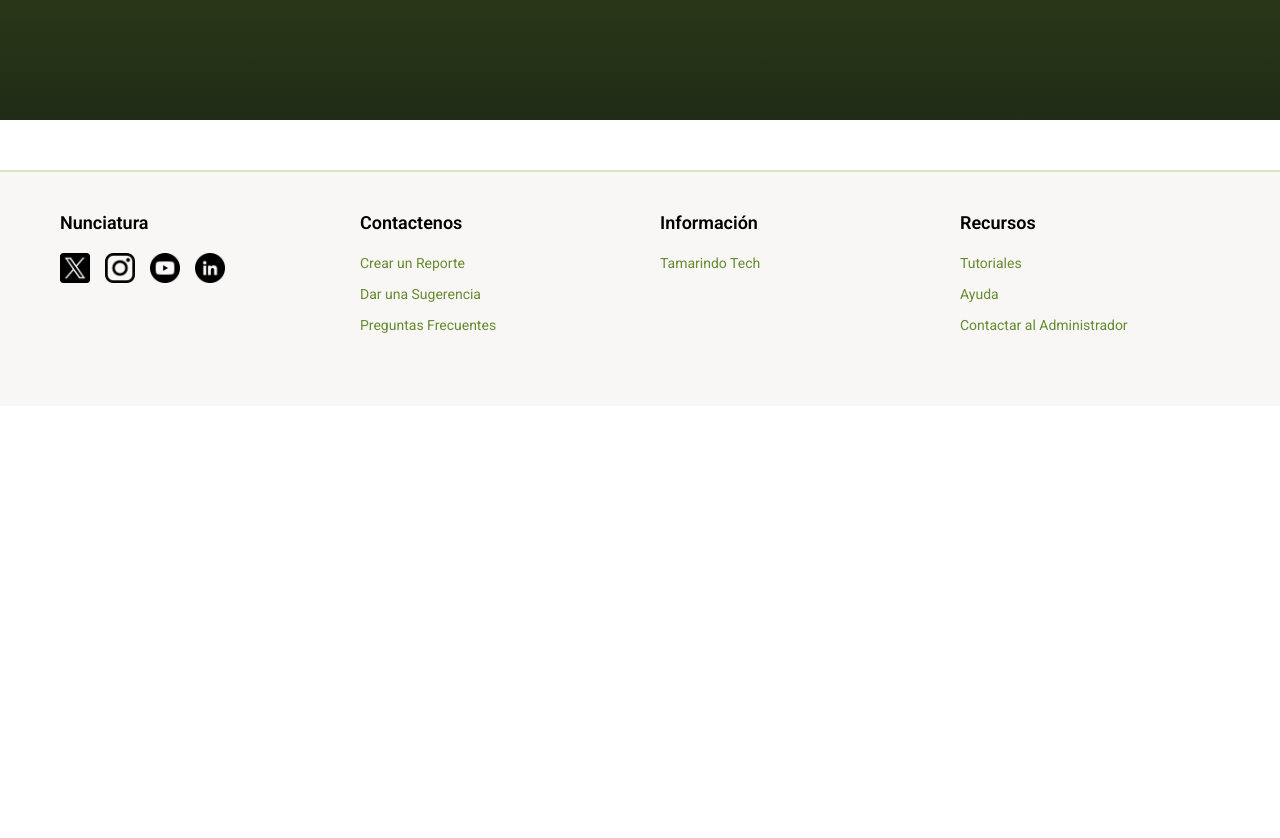
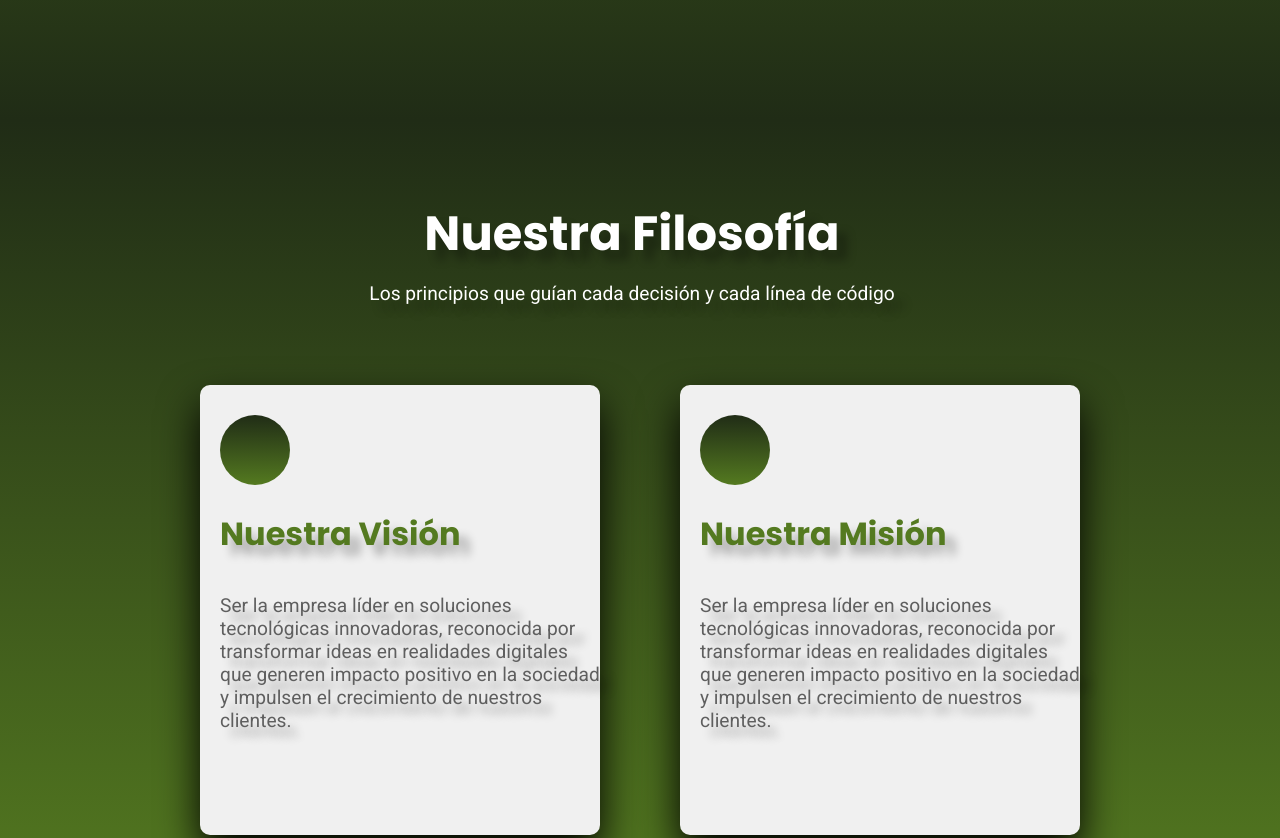
Before and after one commit to arnaldo-chm/TamarindoTech-Proyecto, a plain HTML site: page landingpage.html in a window 1280 px wide. Shown: the part 760-1598 px from the top of the page. Before the commit the page ends 1166 px from the top, so only its background shows below. Drawn offline with Linux system fonts and the light colour scheme.

Commit message:
se añade la section (vison-mision) respnsive, aun pendinte

```diff
--- a/css/landingpage.css
+++ b/css/landingpage.css
@@ -56,12 +56,10 @@
 /* Header adactado al estilo del landing page */
 
 header{
+    display: flex;
     width: 100%;
     height: 80px;
-    background: linear-gradient(0deg, #547A20 0%,  #202c16 100%);
-    /* border-bottom: 2px solid #d3e8c0; */
-    /* box-shadow: 0 4px 10px #668c31; */
-    display: flex;
+    background: linear-gradient(0deg, #547A20 0%,#202c16 100%);
     justify-content: space-between;
     align-items: center;
     position: fixed;
@@ -70,7 +68,7 @@ header{
 }
 
 .logo{
-    color: #cccccc;
+    color:#cccccc;
     margin-left: 80px;
     font-size: 1.2em;
 }
@@ -236,3 +234,106 @@ header{
         font-size: 1.1em;
     }
 }
+
+/* Visión y misión */
+
+.Vision-Mision{
+    background: linear-gradient(0deg, #547A20  0%,#202c16 100%);
+    min-height: 100vh;
+    padding: 40px 20px;
+    display: flex;
+    flex-direction: column;
+    justify-content: center;
+    align-items: center;
+}
+
+.TextoFilosofia h2{
+    font-family: "poppins", sans-serif;
+    font-size: 3rem;
+    padding-right: 1rem;
+    color: #ffffff;
+    margin-bottom: 20px;
+    text-shadow: 10px 10px 10px rgba(0, 0, 0, 0.3);
+    line-height: 1.2;
+    text-align: center;
+    flex-direction: column;
+}
+
+.TextoFilosofia p{
+    font-family: "roboto";
+    font-size: 1.2rem;
+    padding-right: 1rem;
+    color: #ffffff;
+    margin-bottom: 20px;
+    text-shadow: 10px 10px 10px rgba(0, 0, 0, 0.3);
+    line-height: 1.2;
+    text-align: center;
+    flex-direction: column;
+}
+
+.contendor-tarjetas{
+    display: flex;
+    flex-wrap: wrap;
+    justify-content: center;
+    gap: 80px;
+}
+
+.tarjeta{
+    background: #f0f0f0;
+    width: 400px;
+    height: 450px;
+    border-radius: 10px;
+    box-shadow: 0 20px 40px #000000;
+    flex-wrap: wrap;
+    transition: 0.5s ease-in-out;
+    display: flex;
+    flex-direction: column;
+    margin-top: 60px;
+}
+
+.tarjeta .encabezado{
+    background: linear-gradient(0deg, #547A20  0%,#202c16 100%);
+    width: 70px;
+    height: 70px;
+    border-radius: 50%;
+    margin-top: 30px;
+    margin-left: 20px;
+    margin-bottom: 30px;
+}
+
+.tarjeta h2{
+    font-family: "poppins", sans-serif;
+    font-size: 2rem;
+    color: #547A20;
+    margin-left: 20px;
+    margin-bottom: 40px;
+    text-shadow: 10px 10px 10px rgba(0, 0, 0, 0.3);
+    line-height: 1.2;
+}
+
+.tarjeta p{
+    font-family: "roboto";
+    font-size: 1.2rem;
+    color: #5f5f5f;
+    margin-left: 20px;
+    margin-bottom: 20px;
+    text-shadow: 10px 10px 10px rgba(0, 0, 0, 0.3);
+    line-height: 1.2;
+}
+
+.tarjeta:hover{
+    transform: scale(1.05);
+    box-shadow: 0 0 10px #547A20;
+    transition: all 0.5s;
+    cursor: pointer;
+    background: linear-gradient(0deg, #162707  0%,#202c16 100%);
+    border-radius: 10px;
+    box-shadow: 0 20px 40px #547A20;
+    flex-wrap: wrap;
+    transition: transform 0.5s ease;
+    animation: flotar 4s ease-in-out infinite;
+}
+
+.tarjeta:hover p{
+    color: #ffffff;
+}
--- a/landingpage.html
+++ b/landingpage.html
@@ -42,6 +42,28 @@
 
                 <img src="./imagenes/Tamarindo logo.jpg" alt="Tamarindo tech logo" class="ImagenInicio">
 
+            </section>
+
+            <section class="Vision-Mision">
+                <div class="TextoFilosofia">
+                    <h2>Nuestra Filosofía</h2>
+                    <p>Los principios que guían cada decisión y cada línea de código</p>
+                </div>
+
+                <div class="contendor-tarjetas">
+                    <div class="tarjeta">
+                        <div class="encabezado"></div>
+                        <h2>Nuestra Visión</h2>
+                        <p>Ser la empresa líder en soluciones tecnológicas innovadoras,
+                            reconocida por transformar ideas en realidades digitales que generen impacto positivo en la sociedad y impulsen el crecimiento de nuestros clientes.</p>
+                    </div>
+                    <div class="tarjeta">
+                        <div class="encabezado"></div>
+                        <h2>Nuestra Misión</h2>
+                        <p>Ser la empresa líder en soluciones tecnológicas innovadoras,
+                            reconocida por transformar ideas en realidades digitales que generen impacto positivo en la sociedad y impulsen el crecimiento de nuestros clientes.</p>
+                    </div>
+                </div>
             </section>
 
         </div>
```
